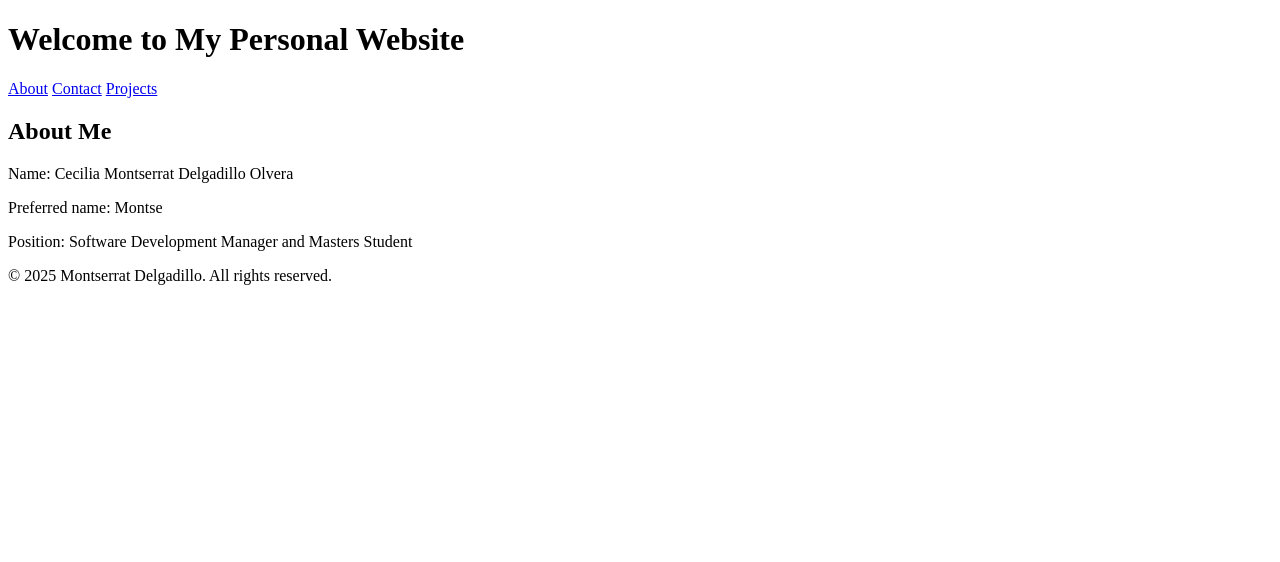
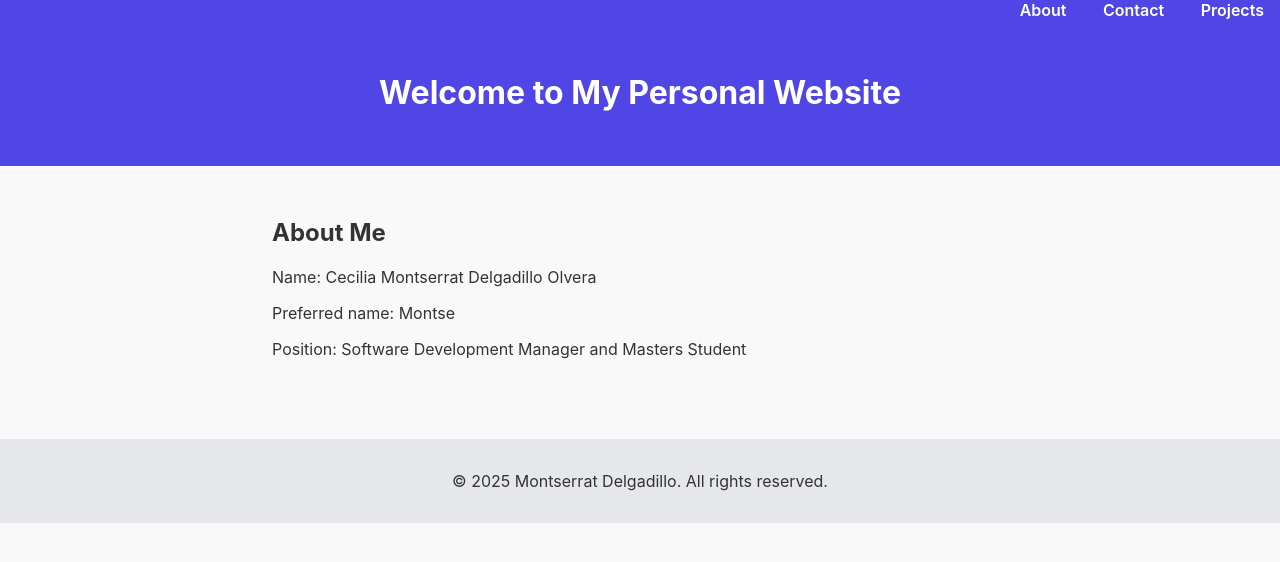
Before and after one commit to cecymontse-delgadillo/jhu_software_concepts, a Flask app: page / in a window 1280 px wide. Shown: the top 562 px of the page. Run offline with Flask 3, Linux system fonts and the light colour scheme.

Commit message:
Adding style.css and navigation bar

```diff
--- /dev/null
+++ b/module_1/static/style.css
@@ -0,0 +1,37 @@
+* {
+    box-sizing: border-box;
+  }
+
+body {
+    margin: 0;
+    font-family: 'Inter', sans-serif;
+    background-color: #f9f9f9;
+    color: #333;
+  }
+  header {
+    background-color: #4f46e5;
+    color: white;
+    padding: 2rem;
+    text-align: center;
+  }
+  nav {
+    background-color: #4f46e5;
+    text-align: right;
+  }
+  nav a {
+    color: white;
+    margin: 1rem;
+    text-decoration: none;
+    font-weight: 600;
+  }
+  .container {
+    padding: 2rem;
+    max-width: 800px;
+    margin: auto;
+  }
+  footer {
+    text-align: center;
+    padding: 2rem;
+    background-color: #e5e7eb;
+    margin-top: 2rem;
+  }
--- /dev/null
+++ b/module_1/templates/_navigation.html
@@ -0,0 +1,5 @@
+<nav>
+    <a href="#about">About</a>
+    <a href="#contact">Contact</a>
+    <a href="#projects">Projects</a>
+</nav>
--- a/module_1/templates/home.html
+++ b/module_1/templates/home.html
@@ -5,16 +5,14 @@
   <meta charset="UTF-8" />
   <meta name="viewport" content="width=device-width, initial-scale=1.0" />
   <title>Montserrat's Personal Website</title>
+  <link rel="stylesheet" href="{{ url_for('static', filename='style.css')}}">
 </head>
 
 <body>
+  {% include("_navigation.html") %}
+
   <header>
     <h1>Welcome to My Personal Website</h1>
-    <nav>
-      <a href="#about">About</a>
-      <a href="#contact">Contact</a>
-      <a href="#projects">Projects</a>
-    </nav>
   </header>
 
   <main class="container">
```
